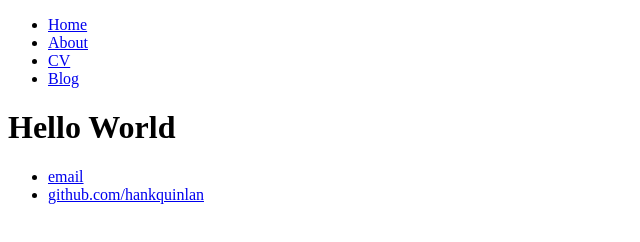
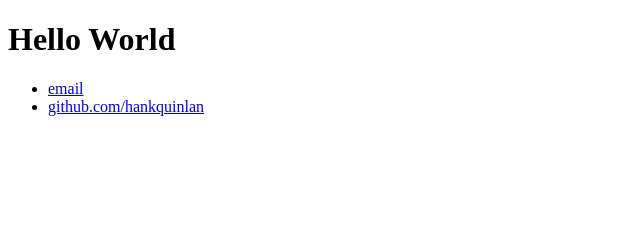
Before and after one commit to 52recsys/test.github.io, a plain HTML site: page index.html in a window 1280 px wide. Shown: the whole page, without its empty margins (0-640 px from the left). Drawn offline with Linux system fonts and the light colour scheme.

Commit message:
Update index.html

```diff
--- a/index.html
+++ b/index.html
@@ -4,14 +4,6 @@
 		<title>52recsys</title>
 	</head>
 	<body>
-		<nav>
-    		<ul>
-        		<li><a href="/">Home</a></li>
-	        	<li><a href="/about">About</a></li>
-        		<li><a href="/cv">CV</a></li>
-        		<li><a href="/blog">Blog</a></li>
-    		</ul>
-		</nav>
 		<div class="container">
     		<div class="blurb">
         		<h1>Hello World</h1>
```
